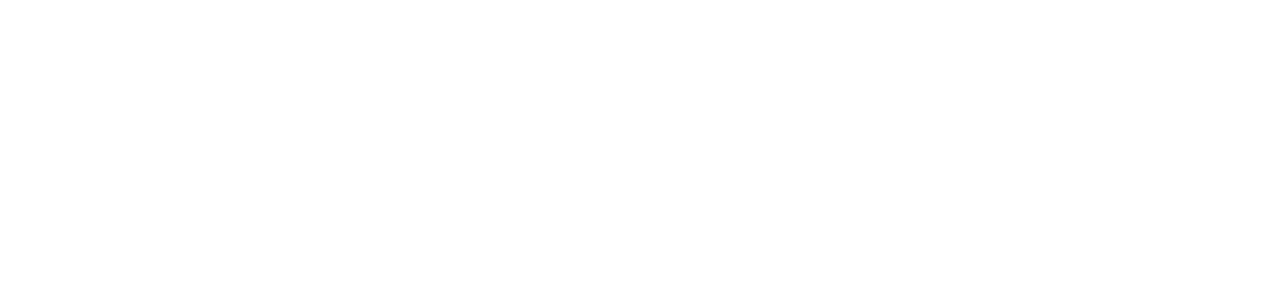
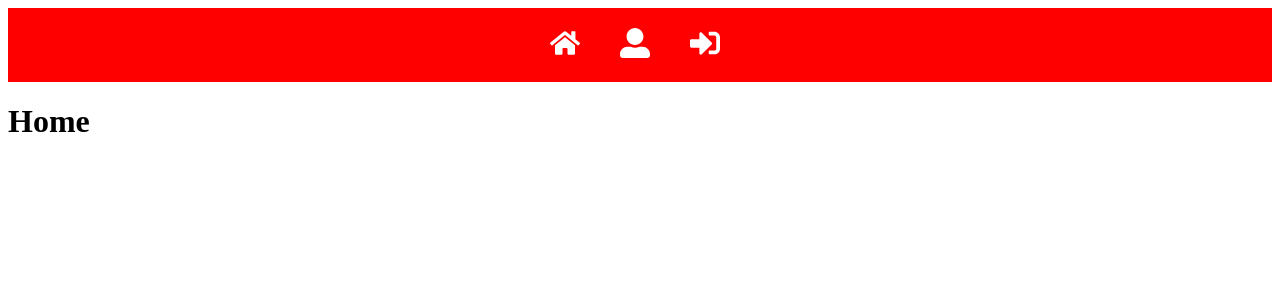
Before and after one commit to srodrigo28/react-router-js, a React (Vite) app: page / in a window 1280 px wide. Shown: the top 300 px of the page. Built offline with nearby package versions, Linux system fonts and the light colour scheme.

Commit message:
update-header-e-router-dom

```diff
--- a/package.json
+++ b/package.json
@@ -10,6 +10,7 @@
     "preview": "vite preview"
   },
   "dependencies": {
+    "axios": "^1.4.0",
     "react": "^18.2.0",
     "react-dom": "^18.2.0",
     "react-icons": "^4.9.0",
--- a/src/App.jsx
+++ b/src/App.jsx
@@ -1,10 +1,12 @@
+import { Outlet } from "react-router-dom"
+import {Header} from "./components/Header"
 
 function App() {
   return (
     <>
-
+      <Header />
+      <Outlet />
     </>
   )
 }
-
 export default App
--- /dev/null
+++ b/src/components/Header/index.jsx
@@ -0,0 +1,19 @@
+import { Container } from "./style";
+import { Link } from "react-router-dom"
+import { FaHome, FaSignInAlt, FaUserAlt } from "react-icons/fa"
+
+export function Header(){
+    return(
+        <Container>
+            <Link to="/" >
+                <FaHome size={30} />
+            </Link>
+            <Link to="/login" >
+                <FaUserAlt size={30}/>
+            </Link>
+            <Link to="/register" >
+                <FaSignInAlt size={30}/>
+            </Link>
+        </Container>
+    )
+}
--- /dev/null
+++ b/src/components/Header/style.jsx
@@ -0,0 +1,18 @@
+import styled from "styled-components";
+
+export const Container = styled.nav`
+    background-color: red;
+    padding: 20px;
+
+    gap: 30px;
+    display:flex;
+    align-items: center;
+    justify-content: center;
+
+
+    a{
+        color: #fff;
+        margin: 0 10px 0 0;
+        font-weight: bold;
+    }
+`;
--- a/src/main.jsx
+++ b/src/main.jsx
@@ -1,9 +1,27 @@
 import React from 'react'
 import ReactDOM from 'react-dom/client'
+import { createBrowserRouter, RouterProvider } from 'react-router-dom'
+
+import {Home} from './pages/Home'
+import {Login} from './pages/Login'
+import {Register} from './pages/Register'
+
 import App from './App.jsx'
+
+const router = createBrowserRouter([
+  {
+    path: "/",
+    element: <App />,
+    children: [
+      { path: "/", element: <Home /> },
+      { path: "/login", element: <Login /> },
+      { path: "/register", element: <Register /> },
+    ]
+  }
+])
 
 ReactDOM.createRoot(document.getElementById('root')).render(
   <React.StrictMode>
-    <App />
+    <RouterProvider router={router} />
   </React.StrictMode>,
 )
```
Also changed, not shown: src/styles/theme/dark.js (renamed from src/styles/darkTheme.js), src/styles/theme/light.js (renamed from src/styles/lightTheme.js), 1 other file (tests, documents, lock files or other folders).
